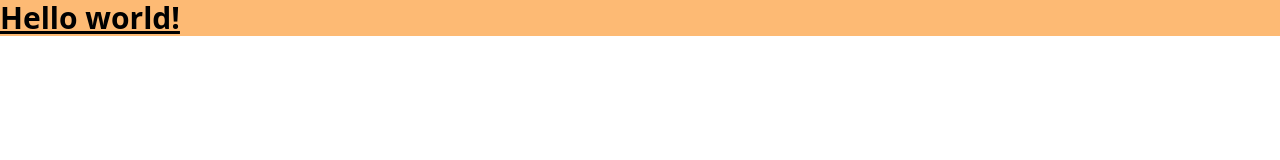
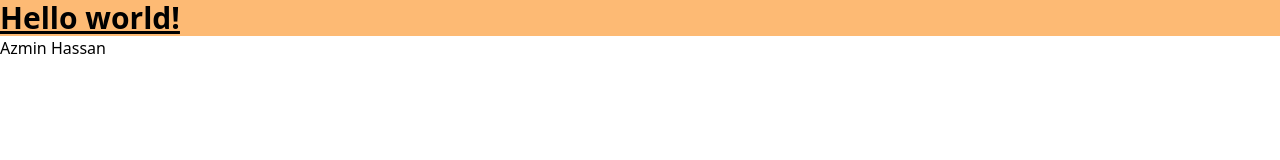
Before and after one commit to codermahdi/testdel, a plain HTML site: page src/index.html in a window 1280 px wide. Drawn offline with Linux system fonts and the light colour scheme.

Commit message:
2nd commit

```diff
--- a/src/index.html
+++ b/src/index.html
@@ -7,5 +7,6 @@
   </head>
   <body>
     <h1 class="text-3xl font-bold underline bg-orange-300">Hello world!</h1>
+    <h2>Azmin Hassan</h2>
   </body>
 </html>
```
